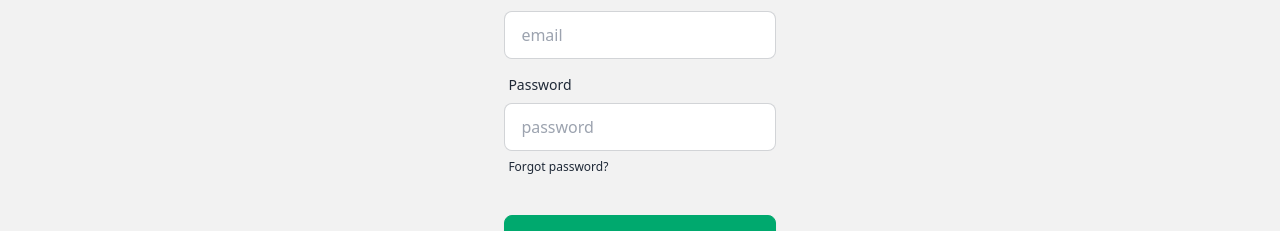
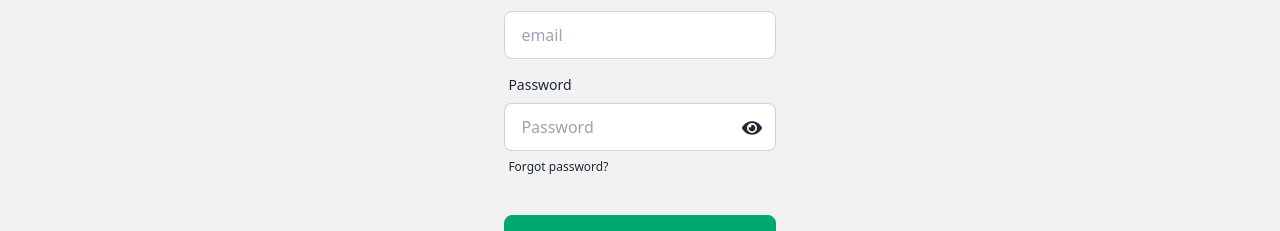
Before and after one commit to zaheenrakib/React-Real-Estate, a React (Vite) app: page /login in a window 1280 px wide. Shown: the part 301-532 px from the top of the page. Built offline with nearby package versions, Linux system fonts and the light colour scheme; no server answers.

Commit message:
Add EyeToggle

```diff
--- a/src/components/About/About.jsx
+++ b/src/components/About/About.jsx
@@ -33,7 +33,7 @@ const About = () => {
         <>
             <Navbar></Navbar>
             <Helmet>
-                <title>Real State | About </title>
+                <title>Real Estate | About </title>
             </Helmet>
             <div className='bg-[#a4b5ba]'>
                 <Parallax speed={-5}>
--- a/src/components/Blog/Blog.jsx
+++ b/src/components/Blog/Blog.jsx
@@ -1,13 +1,19 @@
 import React from 'react';
 import Navbar from '../shared/Navbar/Navbar';
 import Banner from '../shared/Banner/Banner';
+import { Helmet } from 'react-helmet-async';
 
 const Blog = () => {
     return (
-        <div>
-            <Navbar></Navbar>
-           <Banner></Banner>
-        </div>
+        <>
+            <Helmet>
+                <title>Real Estate | Blog</title>
+            </Helmet>
+            <div>
+                <Navbar></Navbar>
+                <Banner></Banner>
+            </div>
+        </>
     );
 };
 
--- a/src/components/CardDetails/CardDetails.jsx
+++ b/src/components/CardDetails/CardDetails.jsx
@@ -15,7 +15,7 @@ const CardDetails = () => {
     return (
         <>
         <Helmet>
-            <title>Real | Card Details</title>
+            <title>Real Estate | Details</title>
         </Helmet>
 
             <Navbar></Navbar>
--- a/src/components/Login/Login.jsx
+++ b/src/components/Login/Login.jsx
@@ -6,6 +6,8 @@ import app from '../../firebase/firebase.config';
 import { Link, useLocation, useNavigate } from 'react-router-dom';
 import Swal from 'sweetalert2';
 import { UserContext } from '../Hooks/AuthProvider';
+import { Helmet } from 'react-helmet-async';
+import { FaEye, FaEyeSlash, FaRegEye } from 'react-icons/fa';
 
 
 const Login = () => {
@@ -17,6 +19,16 @@ const Login = () => {
     const githubProvider = new GithubAuthProvider();
     const location = useLocation();
     const navigate = useNavigate();
+
+
+    const [showPassword, setShowPassword] = useState(false);
+
+    const togglePasswordVisibility = (e) => {
+        e.preventDefault();
+        setShowPassword(!showPassword);
+
+    }
+
 
     const from = location.state?.from?.pathname || '/';
 
@@ -107,8 +119,12 @@ const Login = () => {
     // console.log(user)
 
 
+
     return (
         <>
+            <Helmet>
+                <title>Real Estate | Login</title>
+            </Helmet>
             <Navbar></Navbar>
 
             <div className="hero min-h-screen bg-base-200">
@@ -119,11 +135,34 @@ const Login = () => {
                         </label>
                         <input type="email" {...register("email", { required: true })} name='email' placeholder="email" className="input input-bordered" required />
                     </div>
-                    <div className="form-control">
+                    <div className="form-control relative">
                         <label className="label">
                             <span className="label-text">Password</span>
                         </label>
-                        <input type="password" {...register("password", { required: true })} name='password' placeholder="password" className="input input-bordered" required />
+                        <input
+                            id="password"
+                            type={showPassword ? 'text' : 'password'}
+                            {...register("password", { required: true })}
+                            name="password"
+                            placeholder="Password"
+                            className="input input-bordered"
+                            required />
+                        <button
+                        style={{
+                            position: 'absolute',
+                            top: '35%',
+                            right: '5%',
+                            transform: 'translateY(50%)',
+                            background: 'none',
+                            border: 'none',
+                            cursor: 'pointer',
+                            fontSize:'20px'
+                        }} className='' onClick={togglePasswordVisibility}>
+                            {
+                                showPassword ? <FaEyeSlash /> : <FaEye />
+                            }
+                        </button>
+
                         <label className="label">
                             <a href="#" className="label-text-alt link link-hover">Forgot password?</a>
                         </label>
--- a/src/components/Register/Register.jsx
+++ b/src/components/Register/Register.jsx
@@ -1,4 +1,4 @@
-import React, { useContext } from 'react';
+import React, { useContext, useState } from 'react';
 import Navbar from '../shared/Navbar/Navbar';
 import { useForm } from 'react-hook-form';
 import { createUserWithEmailAndPassword, getAuth } from 'firebase/auth';
@@ -6,6 +6,8 @@ import app from '../../firebase/firebase.config';
 import { useNavigate } from 'react-router-dom';
 import Swal from 'sweetalert2';
 import { AuthProvider, UserContext } from '../Hooks/AuthProvider';
+import { Helmet } from 'react-helmet-async';
+import { FaEye, FaEyeSlash } from 'react-icons/fa';
 
 const Register = () => {
     const { register, handleSubmit, formState: { errors }, } = useForm();
@@ -13,6 +15,14 @@ const Register = () => {
     const navigate = useNavigate();
 
     const { createUser } = useContext(UserContext);
+
+    const [showPassword, setShowPassword] = useState(false);
+
+    const togglePasswordVisibility = (e) => {
+        e.preventDefault();
+        setShowPassword(!showPassword);
+
+    }
 
 
     const auth = getAuth(app);
@@ -52,6 +62,10 @@ const Register = () => {
 
 
     return (
+        <>
+            <Helmet>
+                <title>Real Estate | Sign Up</title>
+            </Helmet>
             <div>
                 <Navbar></Navbar>
                 <div className="hero min-h-screen bg-base-200">
@@ -77,16 +91,37 @@ const Register = () => {
                             <input type="text" {...register("photo", { required: true })} placeholder="PhotoURL" className="input input-bordered" />
                             {errors.photo && <span className='text-red-500 text-center'>PhotoURL field is required</span>}
                         </div>
-                    <div className="form-control">
+                        <div className="form-control relative">
                             <label className="label">
                                 <span className="label-text">Password</span>
                             </label>
-                        <input type="password" {...register("password", {
+                            <input
+                                id="password"
+                                type={showPassword ? 'text' : 'password'}
+                                {...register("password", {
                                     required: true,
                                     minLength: 6,
                                     maxLength: 20,
                                     pattern: /(?=.*[A-Za-z])(?=.*?[0-9])(?=.*[@$!%*#?&])/
-                        })} placeholder="password" className="input input-bordered" />
+                                })}
+                                placeholder="password"
+                                name='password'
+                                className="input input-bordered" />
+                            <button
+                                style={{
+                                    position: 'absolute',
+                                    top: '45%',
+                                    right: '2%',
+                                    transform: 'translateY(50%)',
+                                    background: 'none',
+                                    border: 'none',
+                                    cursor: 'pointer',
+                                    fontSize: '20px'
+                                }} className=' absolute top-' onClick={togglePasswordVisibility}>
+                                {
+                                    showPassword ? <FaEyeSlash /> : <FaEye />
+                                }
+                            </button>
                             {errors.password?.type === "required" &&
                                 <p className='text-red-500 text-center'>Password is required</p>
                             }
@@ -109,6 +144,7 @@ const Register = () => {
                     </form>
                 </div>
             </div>
+        </>
     );
 };
 
--- a/src/components/Update/Update.jsx
+++ b/src/components/Update/Update.jsx
@@ -2,12 +2,17 @@ import React, { useContext } from 'react';
 import Navbar from '../shared/Navbar/Navbar';
 import { useForm } from 'react-hook-form';
 import { UserContext } from '../Hooks/AuthProvider';
+import { Helmet } from 'react-helmet-async';
 // const { register, handleSubmit, formState: { errors }, } = useForm();
 
 const Update = () => {
     const { user } = useContext(UserContext);
     console.log(user);
     return (
+        <>
+        <Helmet>
+            <title></title>
+        </Helmet>
             <div>
                 <Navbar></Navbar>
                 <div>
@@ -62,6 +67,7 @@ const Update = () => {
                     </div>
                 </div>
             </div>
+        </>
     );
 };
 
--- a/src/components/shared/Home/Home.jsx
+++ b/src/components/shared/Home/Home.jsx
@@ -25,7 +25,7 @@ const Home = () => {
     return (
         <>
             <Helmet>
-                <title>Real State | Home</title>
+                <title>Real Estate | Home</title>
             </Helmet>
             <div>
                 <Navbar></Navbar>
@@ -82,7 +82,15 @@ const Home = () => {
                         }
                         {/* <ResiCard></ResiCard> */}
                     </div>
+
                 </section>
+
+                <section>
+                    <div>
+
+                    </div>
+                </section>
+
 
                 <Footer></Footer>
             </div>
--- a/src/index.css
+++ b/src/index.css
@@ -36,7 +36,7 @@
     .custom li>*:not(ul, .custom-title, details, .btn):active,
     .custom li>*:not(ul, .custom-title, details, .btn).active,
     .custom li>details>summary:active {
-        background-color: rgb(0, 255, 13);
+        background-color: rgb(23, 184, 149);
         color: white;
         padding: 10px;
         font-size: 20px;
```
Lines whose indentation alone changed are shown as unchanged.
